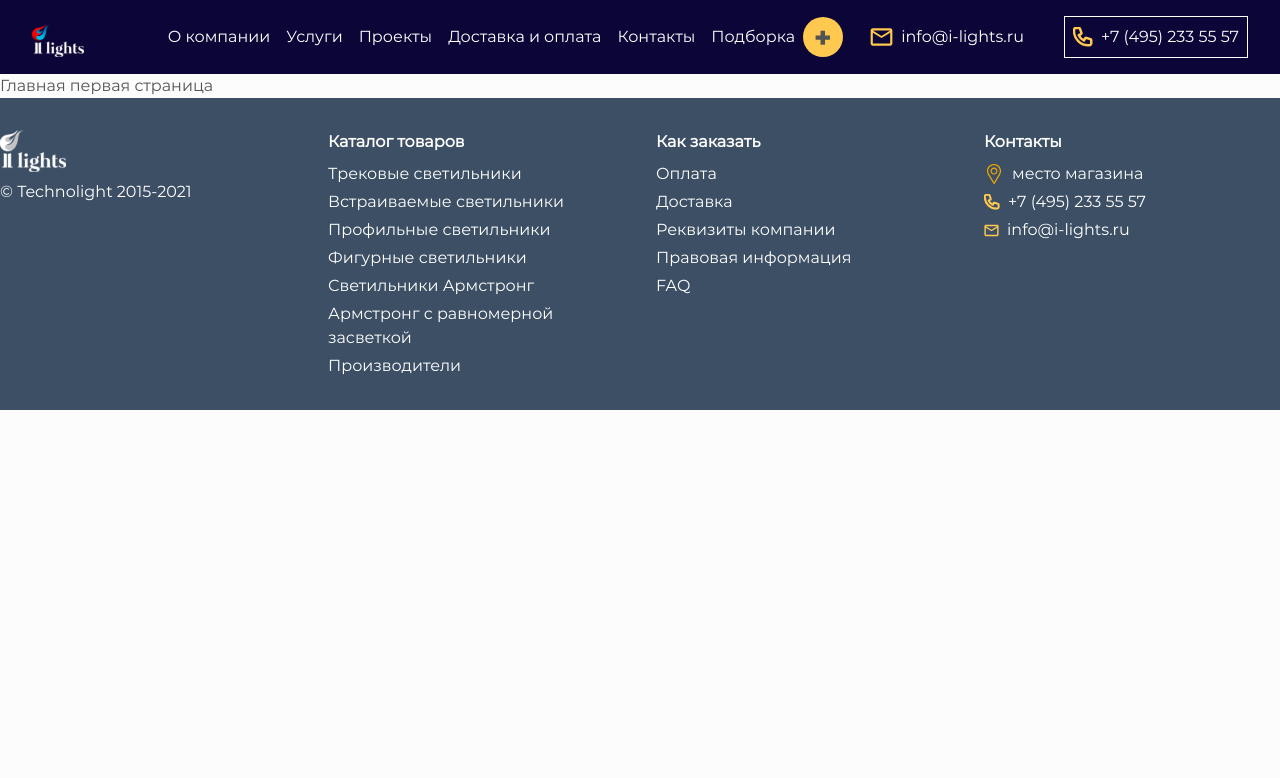
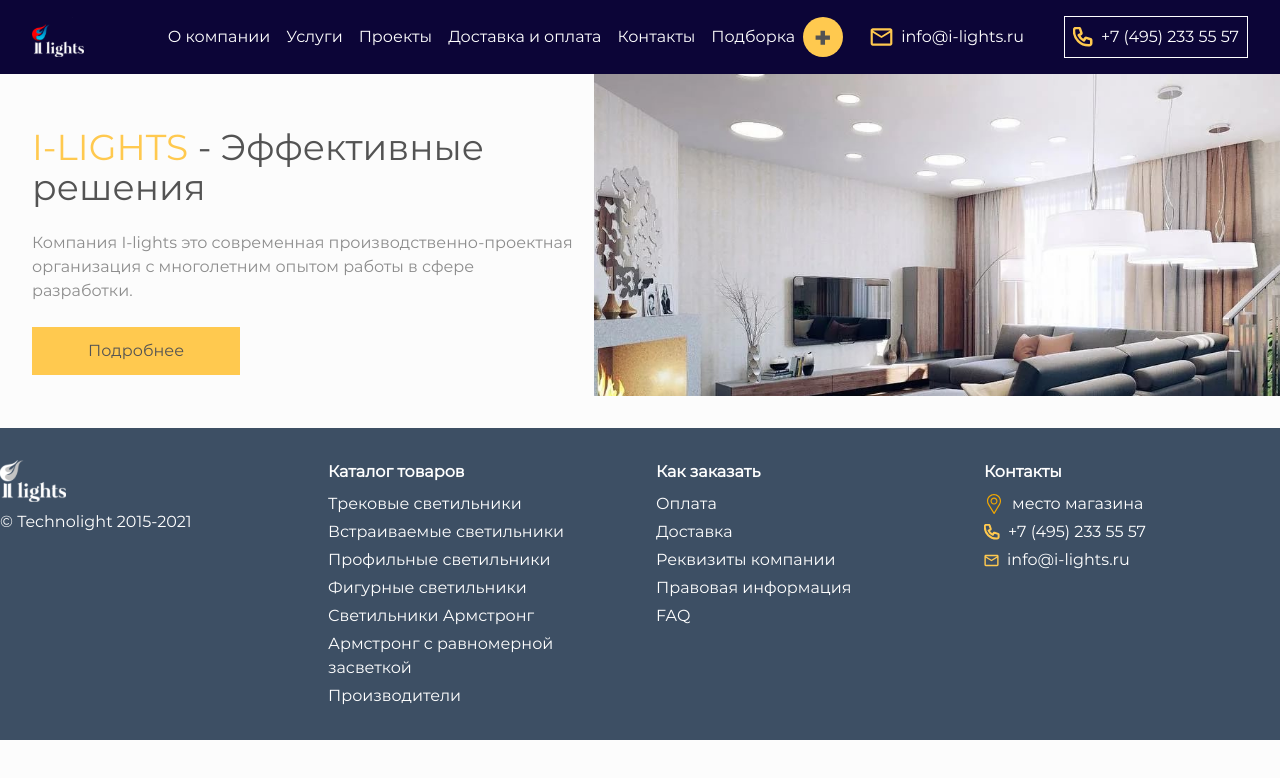
Before and after one commit to 89811421793/lamps, a Next.js app: page / in a window 1280 px wide. Shown: the top 778 px of the page. Built offline with nearby package versions, Linux system fonts and the light colour scheme.

Commit message:
hero section (draft)

```diff
--- /dev/null
+++ b/src/app/components/sections/mainpage/Hero.tsx
@@ -0,0 +1,31 @@
+import Image from 'next/image';
+
+const Hero = () => {
+  return (
+    <div className="flex justify-between items-center p-8 mt-0 pt-0 pr-0">
+      <div className="flex flex-col space-y-6 max-w-xl mt-8 mr-4">
+        <h1 className="text-4xl font-montserrat-bold">
+          <span className="text-secondary">I-LIGHTS</span> - <span className="text-darkgrey">Эффективные решения</span>
+        </h1>
+        <p className="text-shortDesc">
+          Компания I-lights это современная производственно-проектная организация с многолетним опытом работы в сфере разработки.
+        </p>
+        <button className="bg-secondary text-darkgrey py-3 px-14 w-fit">
+          Подробнее
+        </button>
+      </div>
+
+      <div className="flex-shrink-0 w-[55%] mr-0">
+        <Image
+          src='/hero.png'
+          alt="Hero Image"
+          width={1080}
+          height={636}
+          layout="responsive"
+               />
+      </div>
+    </div>
+  );
+};
+
+export default Hero;
--- a/src/app/page.tsx
+++ b/src/app/page.tsx
@@ -1,9 +1,10 @@
+import Hero from "./components/sections/mainpage/Hero";
 
 
 export default function Home() {
   return (
-    <div>
-     Главная первая страница
-    </div>
+    <main>
+     <Hero/>
+    </main>
   );
 }
```
Also changed, not shown: public/hero.png (added).
